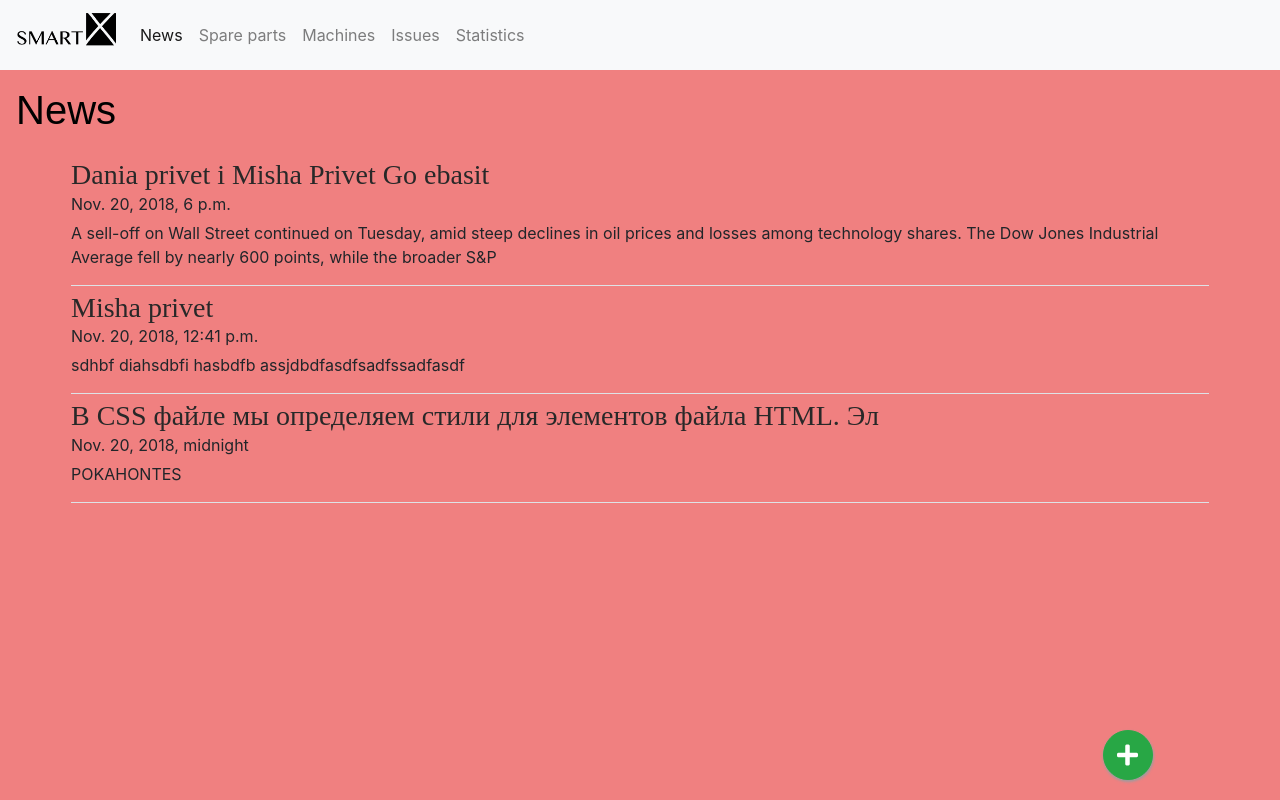
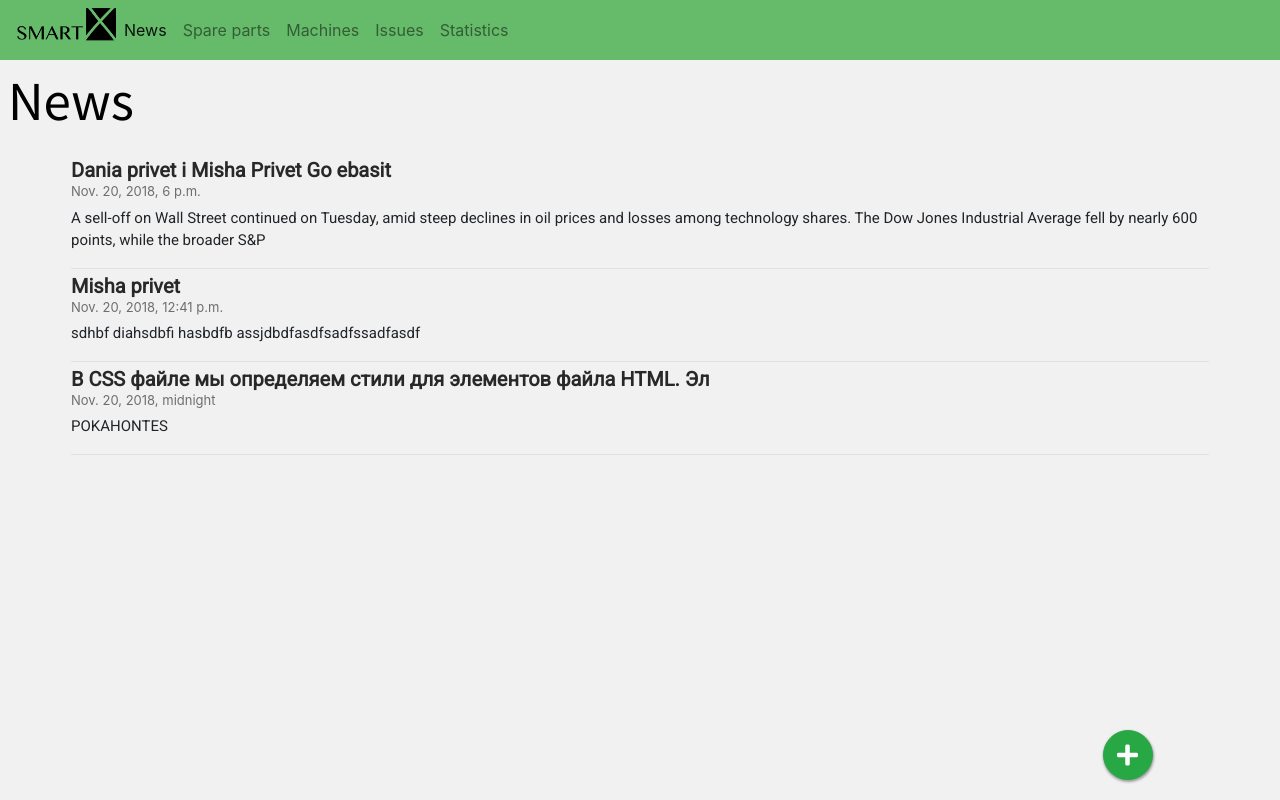
Before and after one commit to Daniilmass/Ahlstrom-hack-1, a Django app: page / in a window 1280 px wide. Run offline with Django 3.2, Linux system fonts and the light colour scheme; data comes from the database, SQL or seed files in the repository; some libraries are stand-ins or nearby versions.

Commit message:
Some design changes

```diff
--- a/static/Supreme.css
+++ b/static/Supreme.css
@@ -1,5 +1,5 @@
 body {
-    background-color: lightcoral;
+    background-color: #f1f1f1;
     /*background-image: url("GreyPolygons_1400x900.jpg");*/
 }
 
@@ -74,3 +74,24 @@
     text-space: nowrap;
 
 }
+
+.PageTitle {
+    font-family: 'Source Sans Pro', sans-serif;
+    font-size: 55px;
+}
+
+.NewsTitle {
+    font-family: 'Roboto', sans-serif;
+    font-size: 20px;
+    font-weight: bold;
+}
+
+.NewsDate {
+    font-size: 13px;
+    color: #6e6e6e;
+}
+
+.NewsText {
+    font-family: 'Roboto', sans-serif;
+    font-size: 15px;
+}
--- a/templates/base.html
+++ b/templates/base.html
@@ -15,13 +15,18 @@
     <link rel="stylesheet" href="https://use.fontawesome.com/releases/v5.5.0/css/all.css" integrity="sha384-B4dIYHKNBt8Bc12p+WXckhzcICo0wtJAoU8YZTY5qE0Id1GSseTk6S+L3BlXeVIU" crossorigin="anonymous">
     <script src="https://cdn.jsdelivr.net/npm/choices.js@4/public/assets/scripts/choices.min.js"></script>
 
+
+    <!-- Fonts -->
+    <link href="https://fonts.googleapis.com/css?family=Source+Sans+Pro" rel="stylesheet">
+    <link href="https://fonts.googleapis.com/css?family=Roboto" rel="stylesheet">
+
     {% load static %}
     <link rel="stylesheet" type="text/css" href="{% static 'Supreme.css' %}">
     <script type="text/javascript" src="{% static 'script.js' %}"></script>
 
     <title>Document</title>
     <header>
-        <nav class="navbar navbar-expand-lg navbar-light bg-light">
+        <nav class="navbar navbar-expand-lg navbar-light " style="background-color: #66BB6A;>
             <a class="navbar-brand" href="#"><img width="100" height="44" src="../static/logo.png"></a>
             <button class="navbar-toggler" type="button" data-toggle="collapse" data-target="#navbarToggler" aria-controls="navbarToggler" aria-expanded="false" aria-label="Toggle navigation">
               <span class="navbar-toggler-icon"></span>
@@ -50,7 +55,7 @@
     </header>
 </head>
 <body>
-    <div class="w-100 p-3">
+    <div class="w-100 p-2">
         {% block content %}
         {% endblock %}
     </div>
--- a/templates/index.html
+++ b/templates/index.html
@@ -1,22 +1,22 @@
 {% extends 'base.html' %}
 {% block content %}
-    <h1>News</h1>
+    <h1 class="PageTitle">News</h1>
     <div class="container w-100 p-3">
         {% if news_list %}
             {% for news in news_list %}
                 <div class="row border-bottom" style="margin-bottom: 5px;">
                     <div class="flex-row w-100">
                         <div class="col" id="col_news" align="left">
-                            <h3 style="margin-bottom: 0px;">{{ news.topic }}</h3>
+                            <h3 style="margin-bottom: 0px;" class="NewsTitle">{{ news.topic }}</h3>
                         </div>
                     </div>
                     <div class="flex-row w-100">
                         <div class="col" id="col_news_time" align="left">
-                            <p color="grey" style="margin-bottom: 5px;">{{ news.dateTime }}</p>
+                            <p color="grey" style="margin-bottom: 5px;" class="NewsDate">{{ news.dateTime }}</p>
                         </div>
                     </div>
                     <div class="flex-row w-100">
-                        <p>{{ news.text }}</p>
+                        <p class="NewsText">{{ news.text }}</p>
                     </div>
                 </div>
             {% endfor %}
@@ -31,7 +31,7 @@
     <div class="row justify-content-md-center button_right_fix fixed-bottom">
 
 
-    <button type="button" class="btn btn-success btn-circle">
+    <button type="button" id="add_button" class="btn btn-success btn-circle">
         <i class="fas fa-plus" style="font-size: x-large; padding-top: 3px;padding-bottom: 3px;"></i>
     </button>
 
--- a/templates/parts.html
+++ b/templates/parts.html
@@ -1,6 +1,6 @@
 {% extends 'base.html' %}
 {% block content %}
-    <h1>Spare Parts</h1>
+    <h1 class="PageTitle">Spare Parts</h1>
     {% if parts_list %}
         <table class="table fixed_header table-striped">
             <thead>
```
Also changed, not shown: static/clock.png (added).
